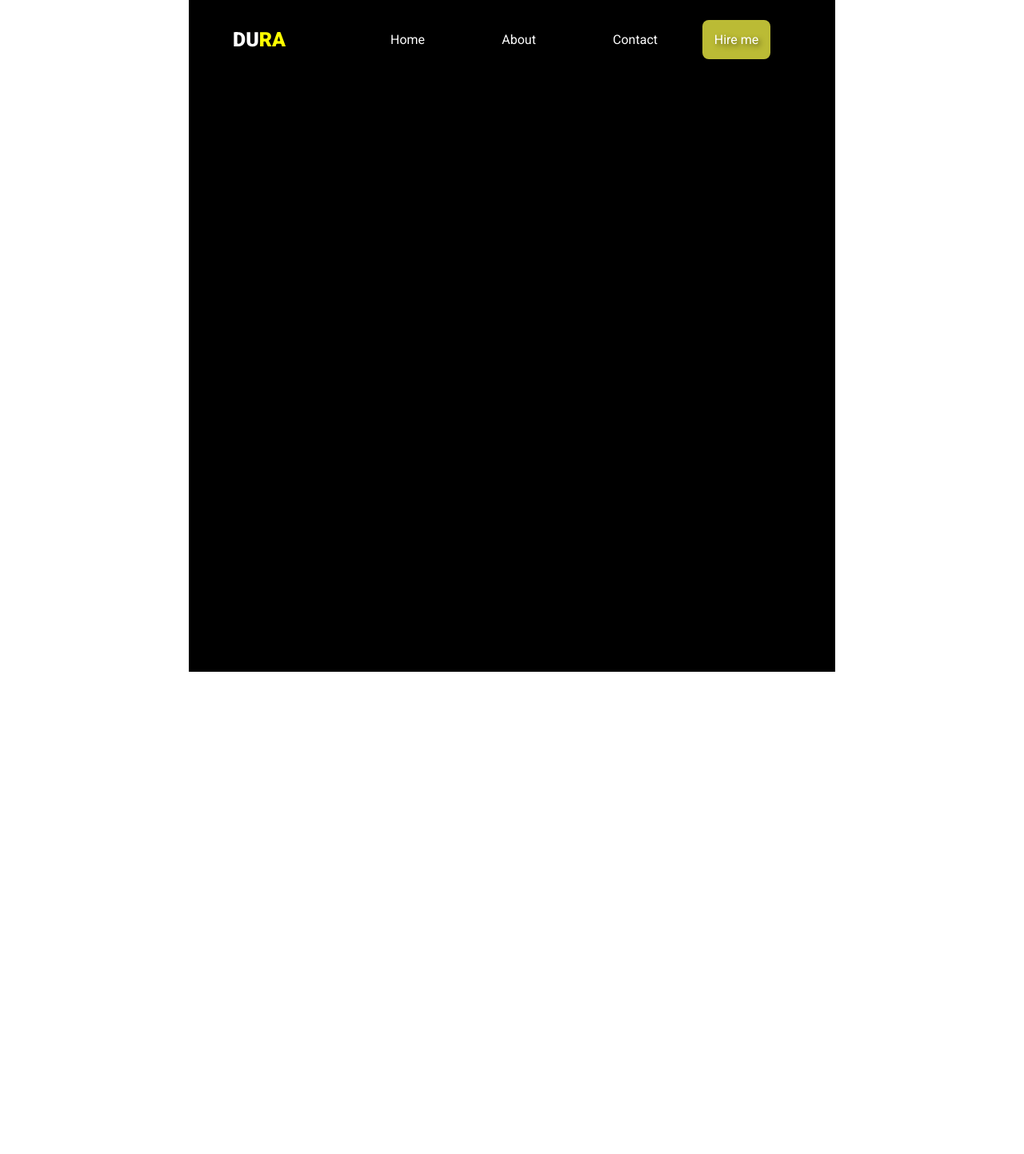
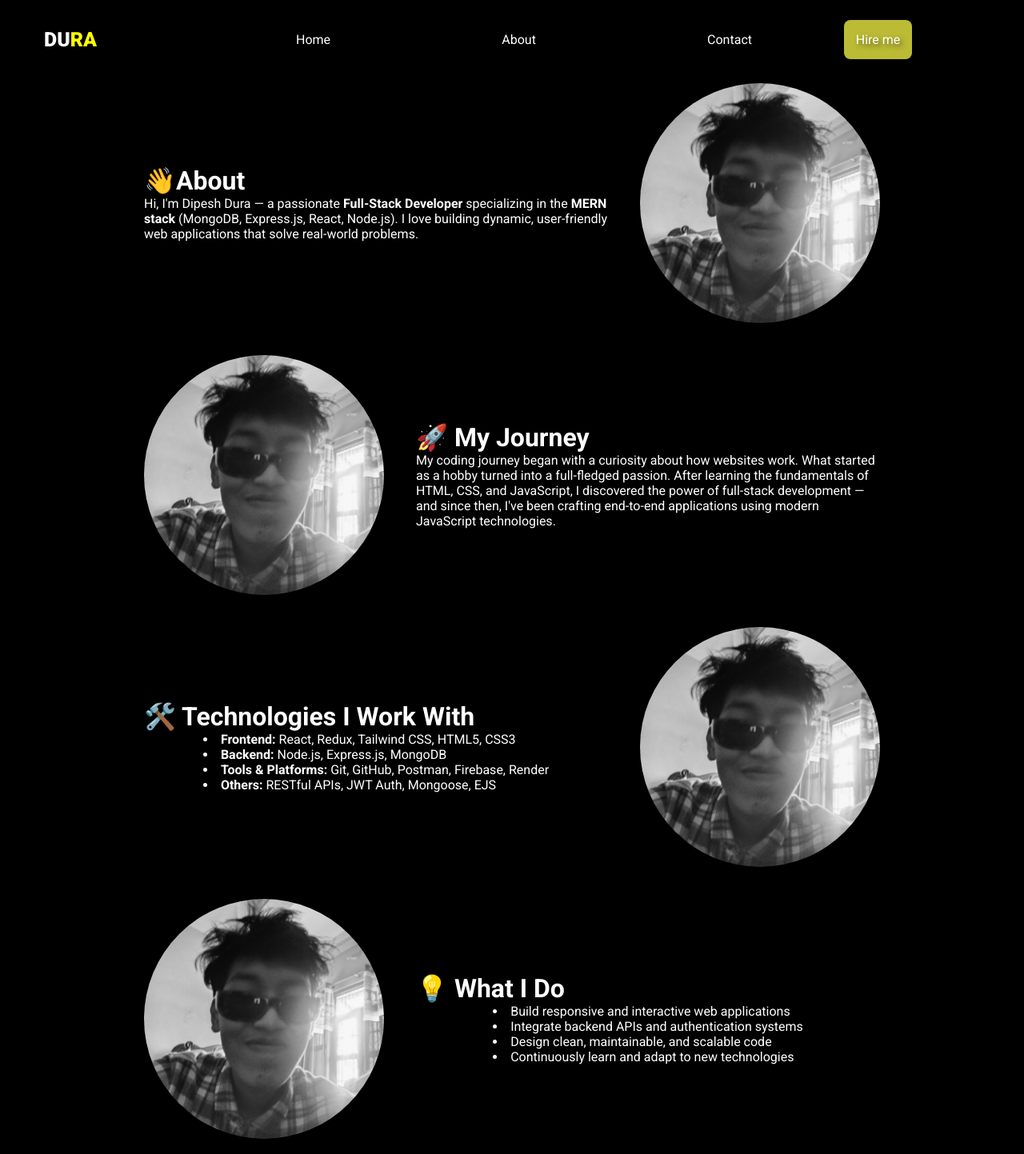
Before and after one commit to dipeshdura/portfolio, a React (Vite) app: page /about in a window 1280 px wide. Shown: the top 1443 px of the page at 80% size. Before the commit the page ends 840 px from the top, so only its background shows below. Built offline with nearby package versions, Linux system fonts and the light colour scheme.

Commit message:
home and about

```diff
--- a/src/Layout/layout.scss
+++ b/src/Layout/layout.scss
@@ -1,13 +1,12 @@
 @import "../responsive.scss";
 .layout{
-    height: 100vh;
     min-width: fit-content;
     max-width: 1336px;
     margin:0 auto;
     padding: 20px;
     display: flex;
-    background-color: rgb(0, 0, 0);
     flex-direction: column;
+    background-color: black;
 
     @include lg{
         // background-color: red;
--- a/src/components/Navbar/navbar.scss
+++ b/src/components/Navbar/navbar.scss
@@ -3,18 +3,24 @@ nav{
     display: flex;
     align-items: center;
     justify-content: space-between;
-    // background-color: #934848;
+    text-shadow: 1px 1px 9px rgba(0, 0, 0, 0.5);
     padding:5px 20px;
     position: relative;
+    // border-radius: 8px;
+    @include sm{
+        padding: 0;
+    }
     .left{
         flex:1;
         margin: 0px 15px;
-
+        @include sm{
+            margin: 0;
+        }
         .logo{
             p{
                 font-size: 25px;
                 font-weight: 900;
-                text-shadow: 4px 4px 4px rgba(0,0,0,0.4);
+                text-shadow: 1px 1px 9px rgba(0, 0, 0, 0.5);
                 span{
                     color:yellow;
                 }
@@ -27,6 +33,9 @@ nav{
         display: flex;
         align-items: center;
         justify-content: space-between;
+        a{
+            text-shadow: 1px 1px 9px rgba(0, 0, 0, 0.5);
+        }
         @include sm{
             display: none;
             flex-direction: column;
@@ -59,6 +68,9 @@ nav{
         display: flex;
         justify-content: center;
         align-items: center;
+        @include sm{
+            justify-content: flex-end;
+        }
         a{
             background-color: rgb(187, 187, 53);
             padding: 15px;
@@ -68,6 +80,7 @@ nav{
             box-shadow: 4px 4px 8px rgba(0,0,0,0.5);
             @include sm{
                 padding: 12px;
+                display: none;
             }
             &:hover{
                 transform: scale(1.04);
--- a/src/pages/About/About.jsx
+++ b/src/pages/About/About.jsx
@@ -1,9 +1,94 @@
-import React from 'react'
+import React from "react";
 import "./about.scss";
+import profile from "../../assets/profile.jpg";
 const About = () => {
   return (
-    <div>About</div>
-  )
-}
+    <div className="about">
+      <div className="info">
+        <div className="card-right">
+          <div className="left">
+            <h1>👋About</h1>
+            <p>
+              Hi, I'm Dipesh Dura — a passionate <b>Full-Stack Developer</b>{" "}
+              specializing in the <b>MERN stack </b> (MongoDB, Express.js,
+              React, Node.js). I love building dynamic, user-friendly web
+              applications that solve real-world problems.
+            </p>
+          </div>
+          <div className="right">
+            <img src={profile} alt={profile} />
+          </div>
+        </div>
+        <div className="card-left">
+          <div className="left">
+            <img src={profile} alt={profile} />
+          </div>
+          <div className="right">
+            <h1>🚀 My Journey</h1>
+            <p>
+              My coding journey began with a curiosity about how websites work.
+              What started as a hobby turned into a full-fledged passion. After
+              learning the fundamentals of HTML, CSS, and JavaScript, I
+              discovered the power of full-stack development — and since then,
+              I've been crafting end-to-end applications using modern JavaScript
+              technologies.
+            </p>
+          </div>
+        </div>
 
-export default About
+        <div className="card-right">
+          <div className="left">
+            <h1>🛠️ Technologies I Work With</h1>
+            <div className="info">
+              <li>
+                <b>Frontend:</b> React, Redux, Tailwind CSS, HTML5, CSS3
+              </li>
+              <li>
+                {" "}
+                <b>Backend:</b> Node.js, Express.js, MongoDB
+              </li>
+              <li>
+                {" "}
+                <b>Tools & Platforms:</b> Git, GitHub, Postman, Firebase, Render
+              </li>
+              <li>
+                {" "}
+                <b>Others:</b> RESTful APIs, JWT Auth, Mongoose, EJS
+              </li>
+            </div>
+          </div>
+          <div className="right">
+            <img src={profile} alt={profile} />
+          </div>
+        </div>
+        <div className="card-left">
+          <div className="left">
+            <img src={profile} alt={profile} />
+          </div>
+          <div className="right">
+            <h1>💡 What I Do</h1>
+            <div className="info">
+              <li>Build responsive and interactive web applications</li>
+              <li>Integrate backend APIs and authentication systems</li>
+              <li>Design clean, maintainable, and scalable code</li>
+              <li>Continuously learn and adapt to new technologies</li>
+            </div>
+          </div>
+        </div>
+        <div>
+          <div className="info-desc">
+
+          <div className="title">
+          🎯 Goals & Aspirations
+          </div>
+          <div className="desc">
+          Right now, I'm focused on sharpening my skills, building real-world projects, and exploring opportunities as a junior full-stack developer. I'm also passionate about open-source, clean code, and building things that make an impact.
+          </div>
+          </div>
+        </div>
+      </div>
+    </div>
+  );
+};
+
+export default About;
--- a/src/pages/About/about.scss
+++ b/src/pages/About/about.scss
@@ -0,0 +1,75 @@
+@import "../../responsive.scss";
+.about{
+    margin: 0px 20px;
+    padding: 5px 20px;
+    color:white;
+
+    .card-right{
+        display: flex;
+        align-items: center;
+        justify-content: center;
+            .left{
+                width: 50%;
+                height: 300px;
+                display: flex;
+                align-items: center;
+                justify-content: center;
+                flex-direction: column;
+                padding: 20px;
+
+                h1{
+                    align-self: start;
+                }
+            }
+            .right{
+                width: 300px;
+                height: 300px;
+                padding: 20px;
+
+                img{
+                    width: 100%;
+                    height: 100%;
+                    border-radius: 50%;
+                    object-fit: cover;
+                }
+            }
+    }
+    .card-left{
+        display: flex;
+        align-items: center;
+        justify-content: center;
+        .left{
+            width: 300px;
+            height: 300px;
+            padding: 20px;
+
+            img{
+                width: 100%;
+                height: 100%;
+                border-radius: 50%;
+                object-fit: cover;
+            }
+        }
+        .right{
+            width: 50%;
+            height: 300px;
+            display: flex;
+            align-items: center;
+            justify-content: center;
+            flex-direction: column;
+            padding: 20px;
+
+            h1{
+                align-self: start;
+            }
+        }
+
+}
+.info-desc{
+    width: 400px;
+    display: flex;
+    align-items: center;
+    justify-content: center;
+    flex-direction: column;
+}
+}
--- a/src/pages/Home/Home.jsx
+++ b/src/pages/Home/Home.jsx
@@ -28,7 +28,7 @@ const Home = () => {
             </div>
           </div>
           <div className="buttons">
-            <button>Hire me</button>
+            <button>Let's work Together</button>
             <button>Download CV</button>
           </div>
         </div>
--- a/src/pages/Home/home.scss
+++ b/src/pages/Home/home.scss
@@ -44,6 +44,7 @@
             display: flex;
             align-items: center;
             gap: 10px;
+
             .social-media{
                 width: 50px;
                 height: 50px;
@@ -72,20 +73,24 @@
                 padding: 15px 25px;
                 border-radius: 5px;
                 cursor: pointer;
+                box-shadow:1px 1px 9px rgba(0, 0, 0, 0.5);
+                text-shadow: 1px 1px 9px rgba(0, 0, 0, 0.5);
             }
             button:last-child{
                 background-color: white;
-                border:1px solid black;
+                border: 1px solid black;
                 padding: 15px 25px;
                 border-radius: 5px;
-                color:black;
+                color: black;
+                box-shadow:1px 1px 9px rgba(0, 0, 0, 0.5);
+                text-shadow: 1px 1px 9px rgba(0, 0, 0, 0.5);
                 cursor: pointer;
             }
         }
     }
     .right{
         // background-color: rgb(72, 68, 61);
-        height: 80vh;
+        height: 100vh;
         display: flex;
         align-items: center;
         justify-content: center;
```
